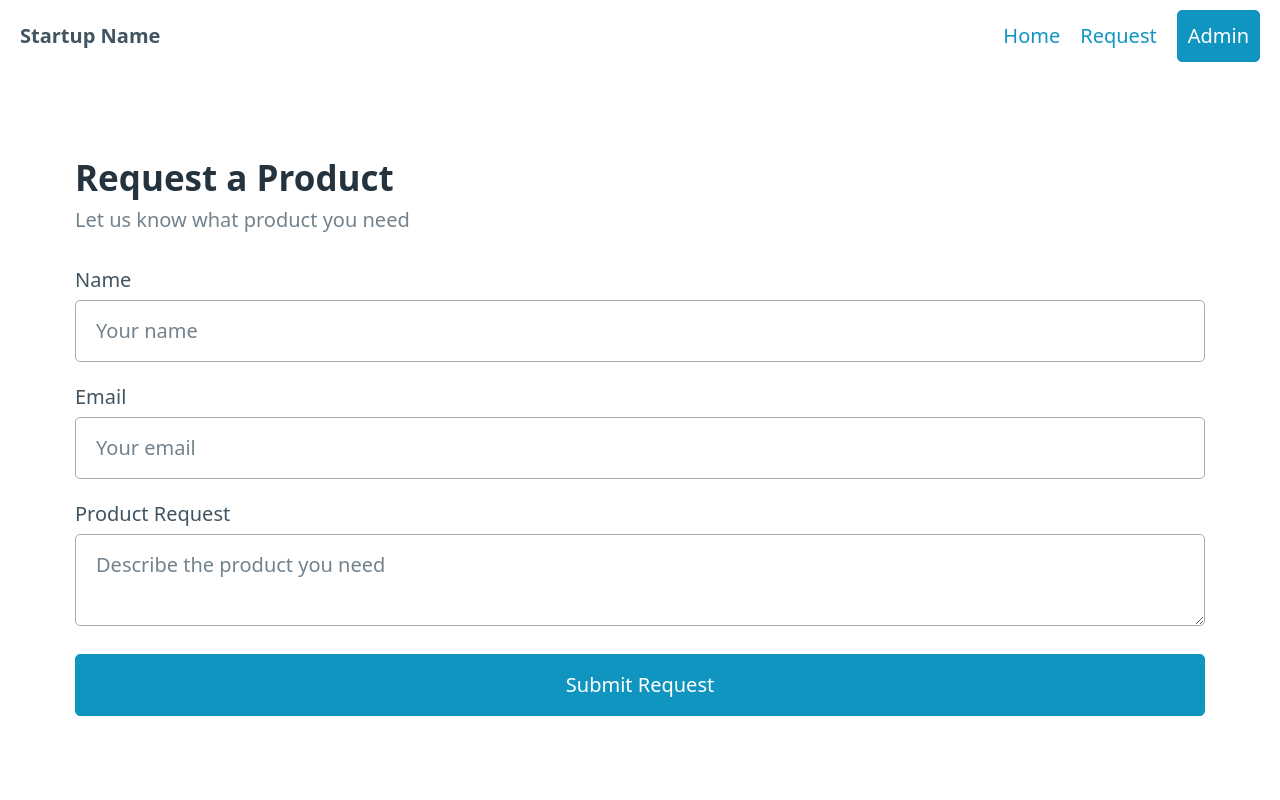
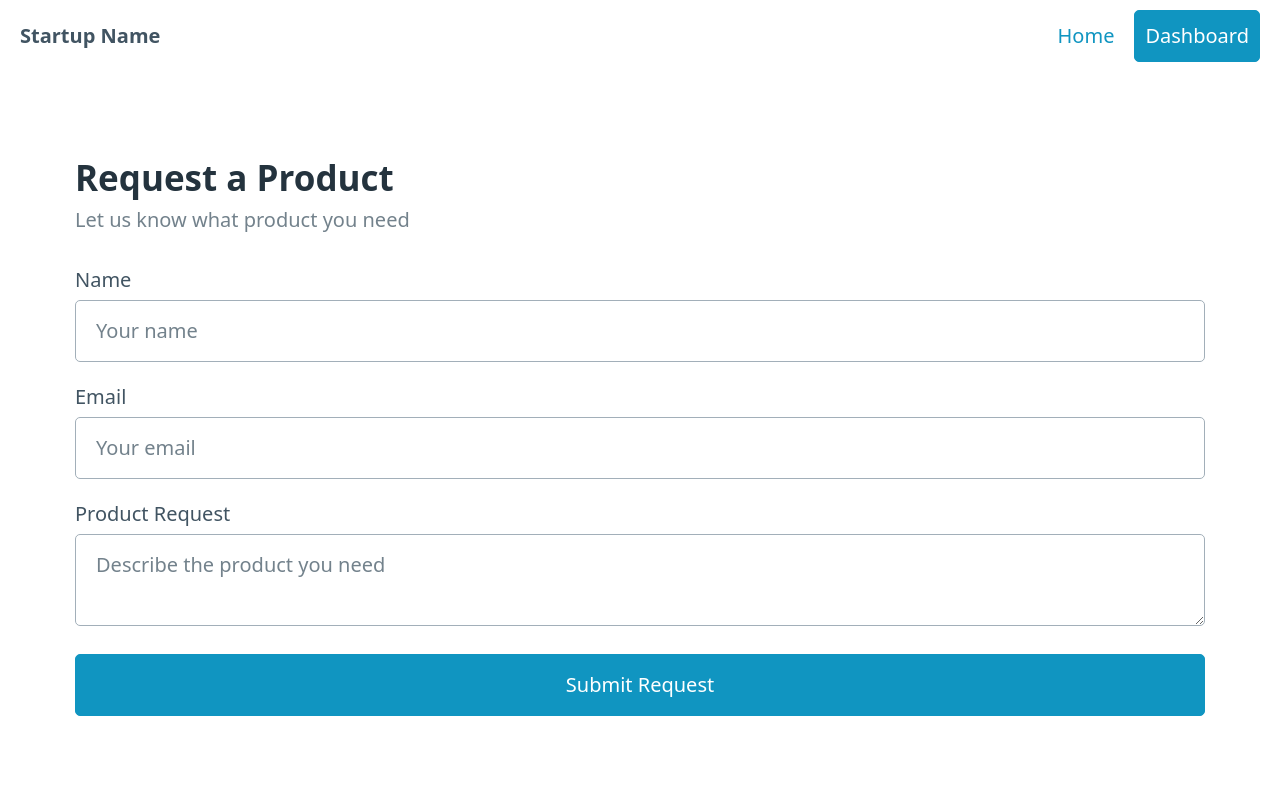
Before and after one commit to mridul-09/BharatCare, a plain HTML site: page index.html in a window 1280 px wide. Shown: the top 800 px of the page. Drawn offline with nearby package versions, Linux system fonts and the light colour scheme.

Commit message:
Update index.html submitted response

```diff
--- a/index.html
+++ b/index.html
@@ -12,9 +12,8 @@
             <li><strong>Startup Name</strong></li>
         </ul>
         <ul>
-            <li><a href="#">Home</a></li>
-            <li><a href="#form-section">Request</a></li>
-            <li><a href="#dashboard" role="button">Admin</a></li>
+            <li><a href="/">Home</a></li>
+            <li><a href="/dashboard" role="button">Dashboard</a></li>
         </ul>
     </nav>
 
```
